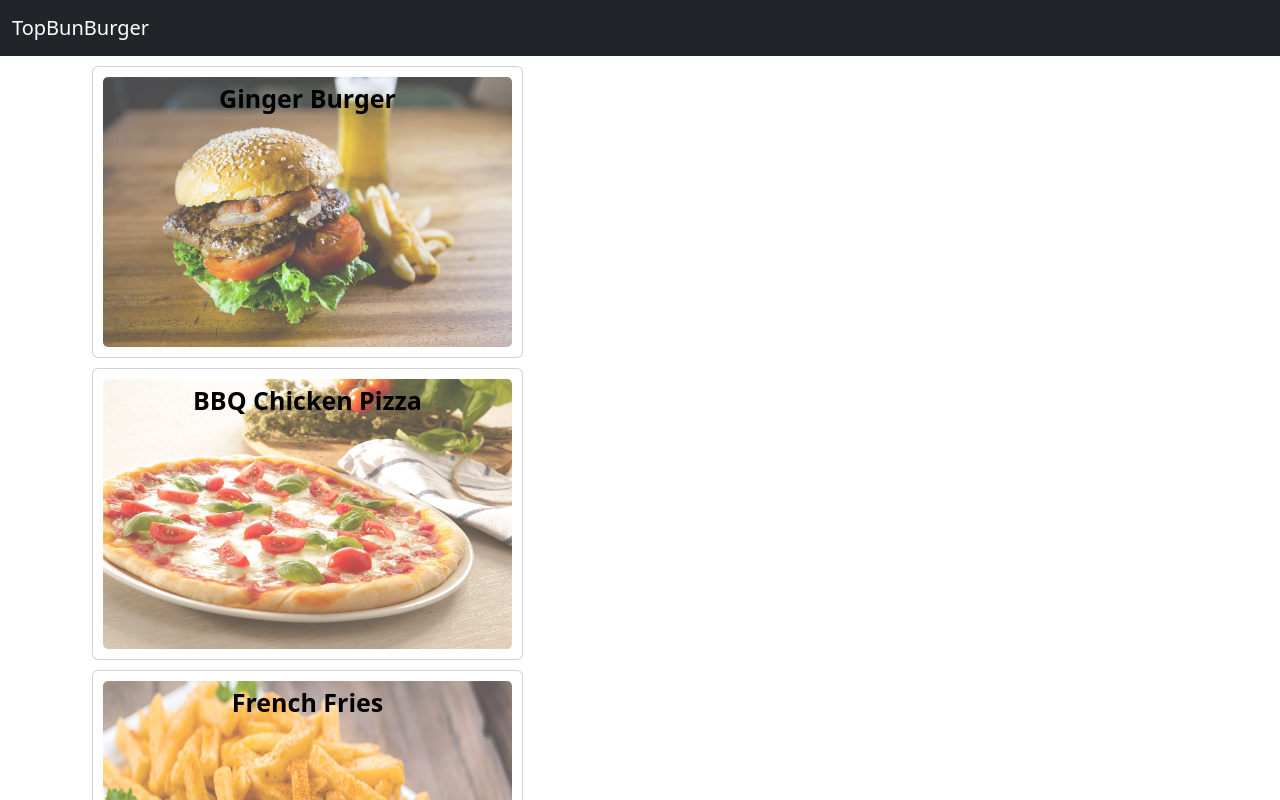
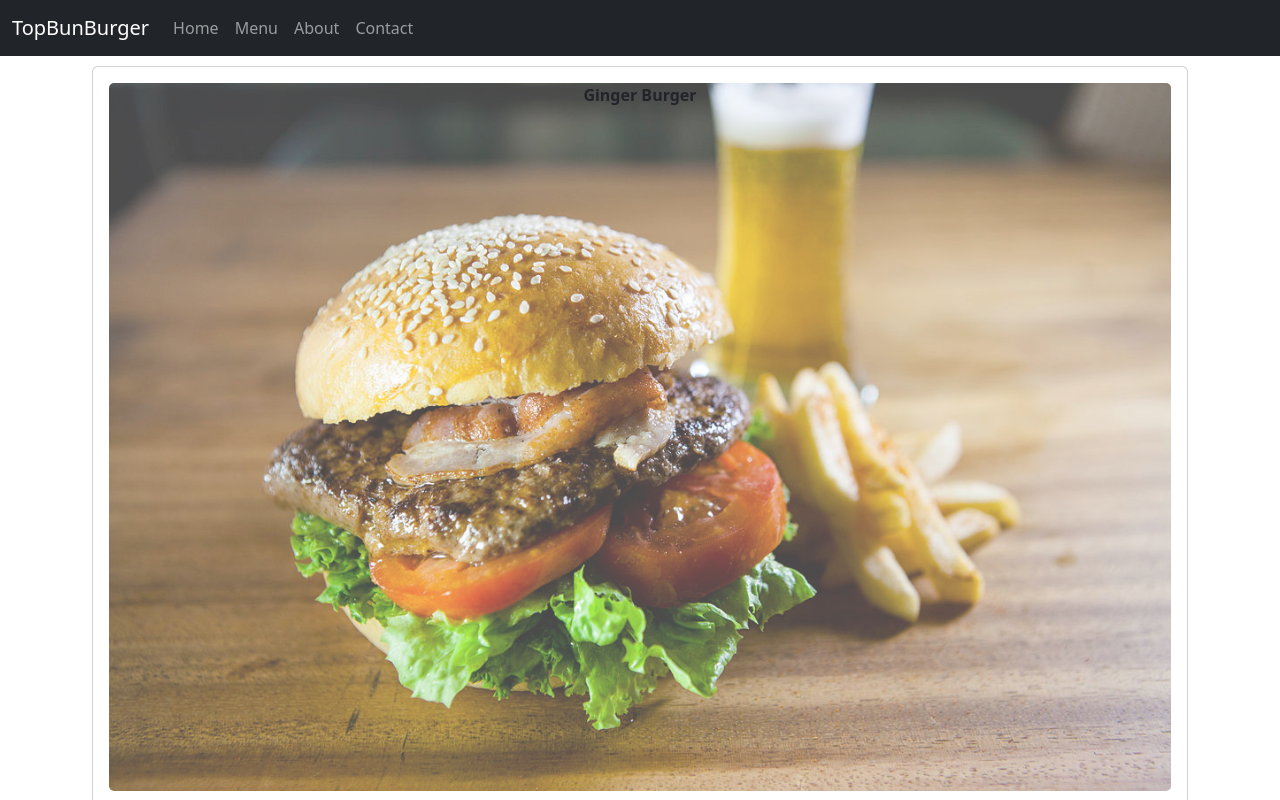
Before and after one commit to FSFahim/Top-Bun-Burger, a React (Create React App) app: page /menu in a window 1280 px wide. Shown: the top 800 px of the page. Built offline with nearby package versions, Linux system fonts and the light colour scheme.

Commit message:
Adding Router

```diff
--- a/package.json
+++ b/package.json
@@ -11,6 +11,7 @@
     "react": "^18.3.1",
     "react-dom": "^18.3.1",
     "react-popper": "^2.3.0",
+    "react-router-dom": "^6.26.1",
     "react-scripts": "5.0.1",
     "reactstrap": "^9.1.6",
     "web-vitals": "^2.1.4"
--- a/src/App.js
+++ b/src/App.js
@@ -1,10 +1,13 @@
+import { BrowserRouter } from "react-router-dom";
 import "./App.css";
 import MainComponent from "./components/MainComponent";
 
 function App() {
   return (
     <div className="App">
-      <MainComponent />
+      <BrowserRouter>
+        <MainComponent />
+      </BrowserRouter>
     </div>
   );
 }
--- /dev/null
+++ b/src/components/body/About.jsx
@@ -0,0 +1,5 @@
+const About = () => {
+  return <div>About</div>;
+};
+
+export default About;
--- a/src/components/body/BodyComponent.js
+++ b/src/components/body/BodyComponent.js
@@ -1,9 +1,24 @@
+import { Route, Routes } from "react-router-dom";
+import Home from "./Home";
+import Contact from "./Contact";
+import About from "./About";
 import MenuComponent from "./Menu";
 
 const BodyComponent = () => {
   return (
     <div>
-      <MenuComponent />
+      <Routes>
+        <Route path="/" element={<Home />} />
+      </Routes>
+      <Routes>
+        <Route path="/menu" element={<MenuComponent />} />
+      </Routes>
+      <Routes>
+        <Route path="/about" element={<About />} />
+      </Routes>
+      <Routes>
+        <Route path="/contact" element={<Contact />} />
+      </Routes>
     </div>
   );
 };
--- /dev/null
+++ b/src/components/body/Contact.jsx
@@ -0,0 +1,9 @@
+const Contact = () => {
+  return (
+    <div>
+      Contact
+    </div>
+  )
+}
+
+export default Contact
--- /dev/null
+++ b/src/components/body/Home.jsx
@@ -0,0 +1,5 @@
+const Home = () => {
+  return <div>Home</div>;
+};
+
+export default Home;
--- a/src/components/body/Menu.js
+++ b/src/components/body/Menu.js
@@ -1,4 +1,5 @@
-import DISHES from "../data/dishes";
+import { Button, CardColumns, Modal, ModalFooter } from "reactstrap";
+import DISHES from "../../data/dishes";
 import DishDetail from "./DishDetail";
 import MenuItem from "./MenuItem";
 import { useState } from "react";
@@ -6,8 +7,13 @@ import { useState } from "react";
 const MenuComponent = () => {
   const [dishes] = useState(DISHES);
   const [selectedDish, setSelectedDish] = useState(null);
+  const [modalOpen, setModalOpen] = useState(false);
   const onSelectDish = (dish) => {
     setSelectedDish(dish);
+    toggleModalOpen();
+  };
+  const toggleModalOpen = () => {
+    setModalOpen(!modalOpen);
   };
   const menu = dishes.map((dish) => {
     return <MenuItem dish={dish} key={dish.id} onSelectDish={onSelectDish} />;
@@ -15,10 +21,15 @@ const MenuComponent = () => {
   return (
     <div className="container">
       <div className="row">
-        <div className="col-5">{menu}</div>
-        <div className="col-7">
+        <CardColumns>{menu}</CardColumns>
+        <Modal isOpen={modalOpen}>
           <DishDetail dish={selectedDish} />
-        </div>
+          <ModalFooter>
+            <Button color="primary" onClick={toggleModalOpen}>
+              Close
+            </Button>
+          </ModalFooter>
+        </Modal>
       </div>
     </div>
   );
--- a/src/components/body/MenuItem.js
+++ b/src/components/body/MenuItem.js
@@ -1,29 +1,24 @@
-import { Card, CardImg, CardTitle, CardImgOverlay } from "reactstrap";
+import React from "react";
+import { Card, CardImg, CardImgOverlay, CardBody, CardTitle } from "reactstrap";
+
 const MenuItem = ({ dish, onSelectDish }) => {
   return (
     <div>
       <Card
-        inverse
-        style={{ padding: 10, margin: 10, cursor: "pointer" }}
+        style={{ margin: "10px", cursor: "pointer" }}
         onClick={() => onSelectDish(dish)}
       >
-        <CardImg
-          alt="Card image cap"
-          src={dish.image}
-          style={{
-            height: 270,
-            opacity: 0.7,
-          }}
-          width="100%"
-        />
-        <CardImgOverlay>
-          <CardTitle
-            tag="h5"
-            style={{ fontSize: 25, fontWeight: "bold", color: "black" }}
-          >
-            {dish.name}
-          </CardTitle>
-        </CardImgOverlay>
+        <CardBody>
+          <CardImg
+            width="100%"
+            alt={dish.name}
+            src={dish.image}
+            style={{ opacity: "0.7" }}
+          />
+          <CardImgOverlay>
+            <CardTitle style={{ fontWeight: "Bold" }}>{dish.name}</CardTitle>
+          </CardImgOverlay>
+        </CardBody>
       </Card>
     </div>
   );
--- a/src/components/header/NavigationComponent.js
+++ b/src/components/header/NavigationComponent.js
@@ -1,9 +1,47 @@
-import { Navbar, NavbarBrand } from "reactstrap";
+import { useState } from "react";
+import { Link } from "react-router-dom";
+import {
+  Collapse,
+  Navbar,
+  NavbarBrand,
+  NavItem,
+  Nav,
+  NavbarToggler,
+} from "reactstrap";
 const NavigationComponent = () => {
+  const [isNavOpen, setIsNavOpen] = useState(false);
+  const toggleHandler = () => {
+    setIsNavOpen(!isNavOpen);
+  };
   return (
     <div>
-      <Navbar color="dark" dark>
+      <Navbar color="dark" dark expand="sm">
+        <NavbarToggler onClick={toggleHandler} />
         <NavbarBrand href="/">TopBunBurger</NavbarBrand>
+        <Collapse isOpen={isNavOpen} navbar>
+          <Nav className="me-auto" navbar>
+            <NavItem>
+              <Link to="/" className="nav-link">
+                Home
+              </Link>
+            </NavItem>
+            <NavItem>
+              <Link to="/menu" className="nav-link">
+                Menu
+              </Link>
+            </NavItem>
+            <NavItem>
+              <Link to="/about" className="nav-link">
+                About
+              </Link>
+            </NavItem>
+            <NavItem>
+              <Link to="/contact" className="nav-link">
+                Contact
+              </Link>
+            </NavItem>
+          </Nav>
+        </Collapse>
       </Navbar>
     </div>
   );
--- a/src/index.js
+++ b/src/index.js
@@ -6,11 +6,7 @@ import reportWebVitals from "./reportWebVitals";
 import "bootstrap/dist/css/bootstrap.min.css";
 
 const root = ReactDOM.createRoot(document.getElementById("root"));
-root.render(
-  <React.StrictMode>
-    <App />
-  </React.StrictMode>
-);
+root.render(<App />);
 
 // If you want to start measuring performance in your app, pass a function
 // to log results (for example: reportWebVitals(console.log))
```
Also changed, not shown: src/data/dishes.js (renamed from src/components/data/dishes.js), 1 other file (tests, documents, lock files or other folders).
